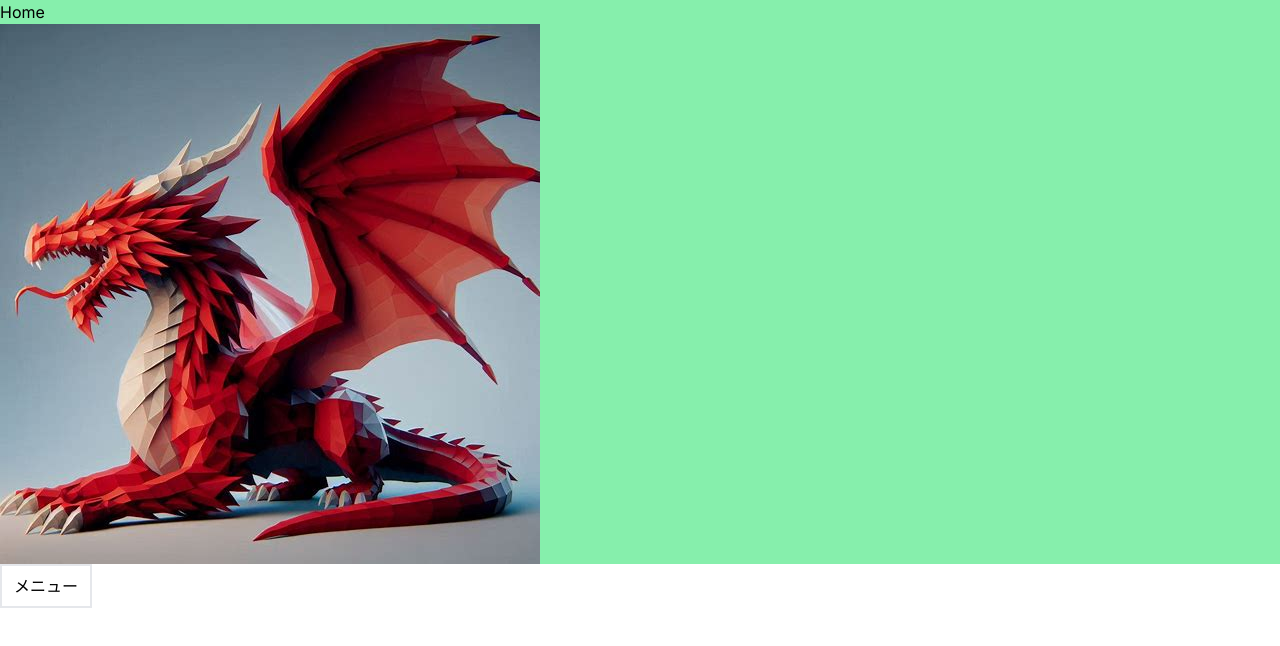
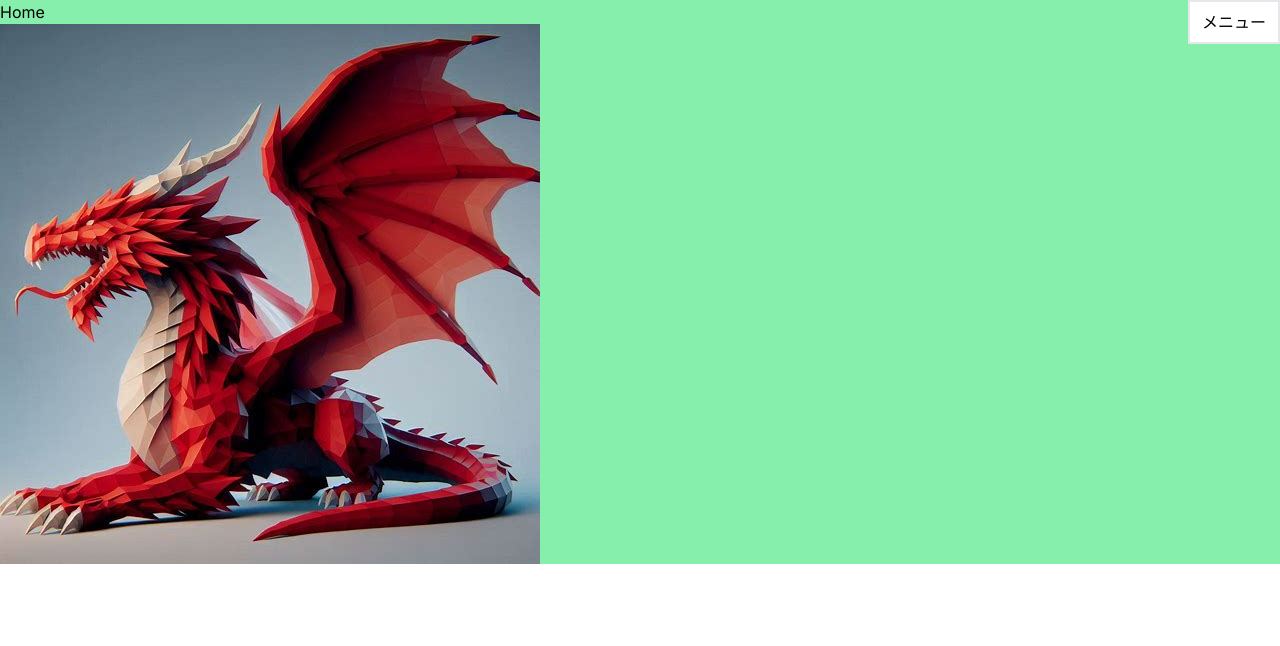
Before and after one commit to YM202c2100/my-portfolio, a Next.js app: page / in a window 1280 px wide. Shown: the top 646 px of the page. Built offline with nearby package versions, Linux system fonts and the light colour scheme.

Commit message:
[feat] メニューボタンをビューポートに固定して表示するように変更

```diff
--- a/app/components/contentWrapper.tsx
+++ b/app/components/contentWrapper.tsx
@@ -12,7 +12,7 @@ const ContentWrapper:React.FC<ContentWrapperProps> = ({children})=>{
     <div className={`bg-green-300 transition-[transform] duration-500 ease-in-out ${menuOpen ? "scale-75":"scale-100"}`}>
       {children}
     </div>
-    <button onClick={()=>setMenuOpen(!menuOpen)} className="border-2 px-3 py-2">メニュー</button>
+    <button onClick={()=>setMenuOpen(!menuOpen)} className="bg-white border-2 px-3 py-2 fixed top-0 right-0">メニュー</button>
   </>)
 }
 
```
